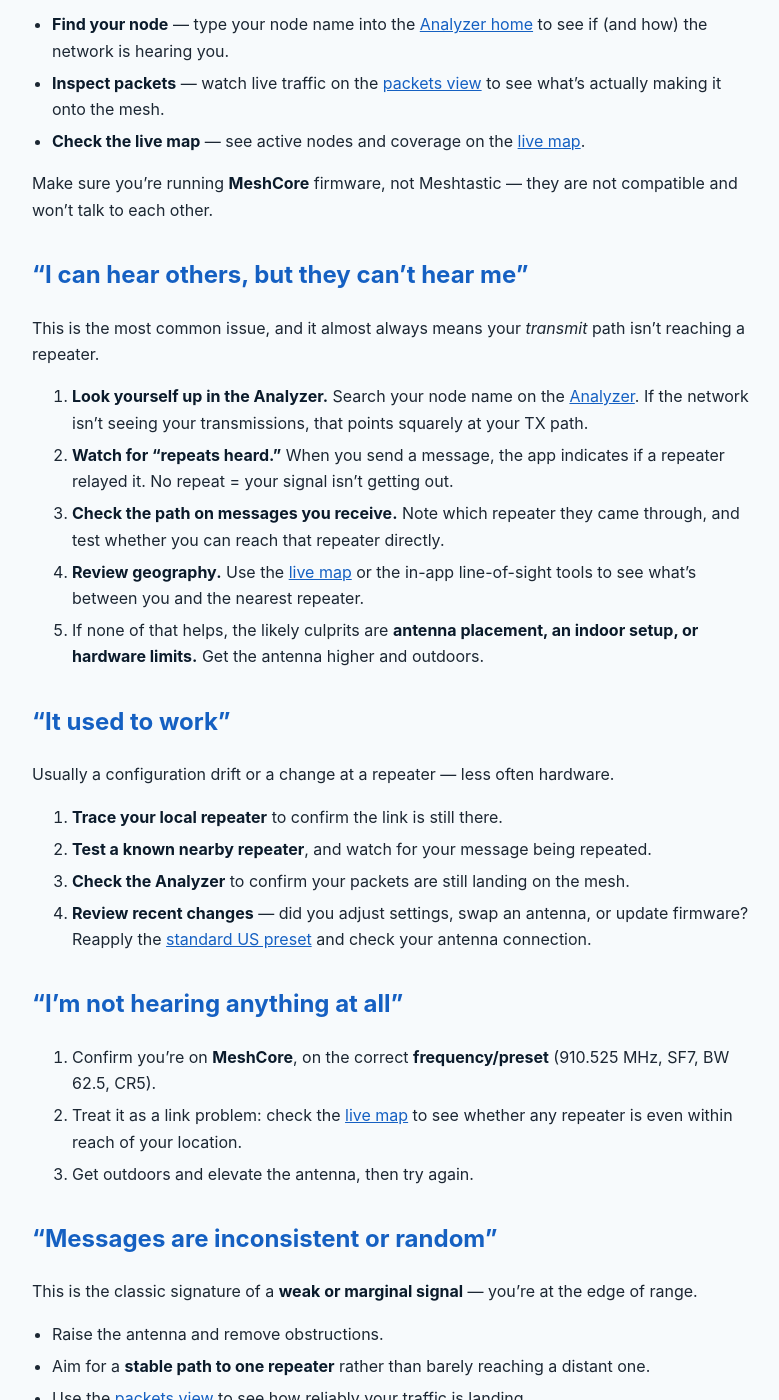
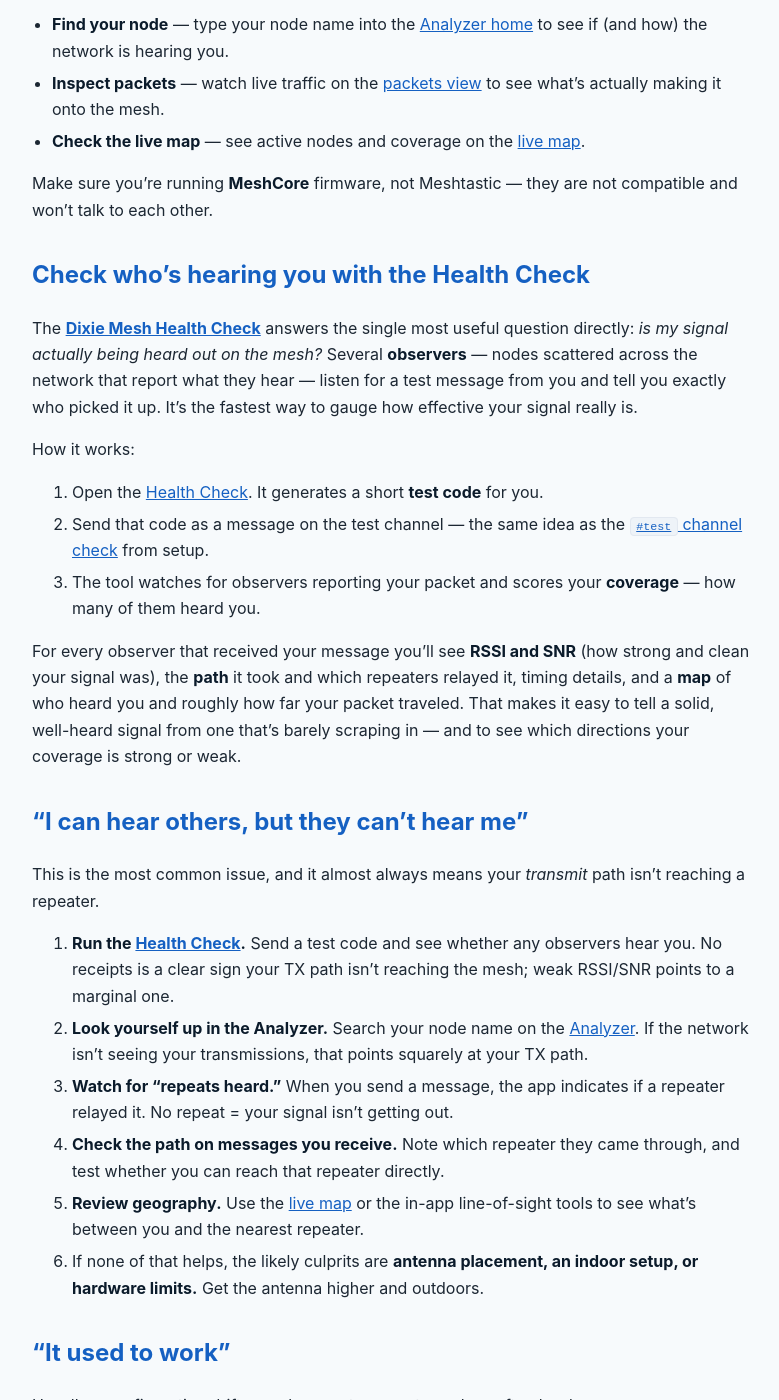
Before and after one commit to dixiemesh/dixiemesh.github.io, a Jekyll site: the page built from troubleshooting.md, in a window 1280 px wide and 1400 px high, scrolled down 699 px. Shown: the whole window, without its empty margins (248-1027 px from the left). Built offline with Jekyll 4.4.1, drawn with Linux system fonts in a browser that asks for light colours.

Commit message:
Add Health Check section to troubleshooting page
Add a section linking to https://healthcheck.dixiemesh.com so users can
see whether observers across the mesh are hearing their signal. Covers
the test-code workflow, coverage score, and the per-observer RSSI/SNR,
path, and map details it reports. Also cross-reference the Health Check
as the first step in the "they can't hear me" checklist.

Co-Authored-By: Claude Opus 4.8 <noreply@anthropic.com>
Claude-Session: https://claude.ai/code/session_01QfHPF2T42hxB5geHvasnFC

```diff
--- a/troubleshooting.md
+++ b/troubleshooting.md
@@ -28,22 +28,50 @@ You can:
 Make sure you're running **MeshCore** firmware, not Meshtastic — they are not
 compatible and won't talk to each other.
 
+## Check who's hearing you with the Health Check
+
+The **[Dixie Mesh Health Check](https://healthcheck.dixiemesh.com)** answers the
+single most useful question directly: *is my signal actually being heard out on
+the mesh?* Several **observers** — nodes scattered across the network that report
+what they hear — listen for a test message from you and tell you exactly who
+picked it up. It's the fastest way to gauge how effective your signal really is.
+
+How it works:
+
+1. Open the [Health Check](https://healthcheck.dixiemesh.com). It generates a
+   short **test code** for you.
+2. Send that code as a message on the test channel — the same idea as the
+   [`#test` channel check](/getting-started/#verifying-your-node-works) from
+   setup.
+3. The tool watches for observers reporting your packet and scores your
+   **coverage** — how many of them heard you.
+
+For every observer that received your message you'll see **RSSI and SNR** (how
+strong and clean your signal was), the **path** it took and which repeaters
+relayed it, timing details, and a **map** of who heard you and roughly how far
+your packet traveled. That makes it easy to tell a solid, well-heard signal from
+one that's barely scraping in — and to see which directions your coverage is
+strong or weak.
+
 ## "I can hear others, but they can't hear me"
 
 This is the most common issue, and it almost always means your *transmit* path
 isn't reaching a repeater.
 
-1. **Look yourself up in the Analyzer.** Search your node name on the
+1. **Run the [Health Check](https://healthcheck.dixiemesh.com).** Send a test
+   code and see whether any observers hear you. No receipts is a clear sign your
+   TX path isn't reaching the mesh; weak RSSI/SNR points to a marginal one.
+2. **Look yourself up in the Analyzer.** Search your node name on the
    [Analyzer](https://live.dixiemesh.com/#/home). If the network isn't seeing your
    transmissions, that points squarely at your TX path.
-2. **Watch for "repeats heard."** When you send a message, the app indicates if a
+3. **Watch for "repeats heard."** When you send a message, the app indicates if a
    repeater relayed it. No repeat = your signal isn't getting out.
-3. **Check the path on messages you receive.** Note which repeater they came
+4. **Check the path on messages you receive.** Note which repeater they came
    through, and test whether you can reach that repeater directly.
-4. **Review geography.** Use the [live map](https://live.dixiemesh.com/#/live) or
+5. **Review geography.** Use the [live map](https://live.dixiemesh.com/#/live) or
    the in-app line-of-sight tools to see what's between you and the nearest
    repeater.
-5. If none of that helps, the likely culprits are **antenna placement, an indoor
+6. If none of that helps, the likely culprits are **antenna placement, an indoor
    setup, or hardware limits.** Get the antenna higher and outdoors.
 
 ## "It used to work"
```
